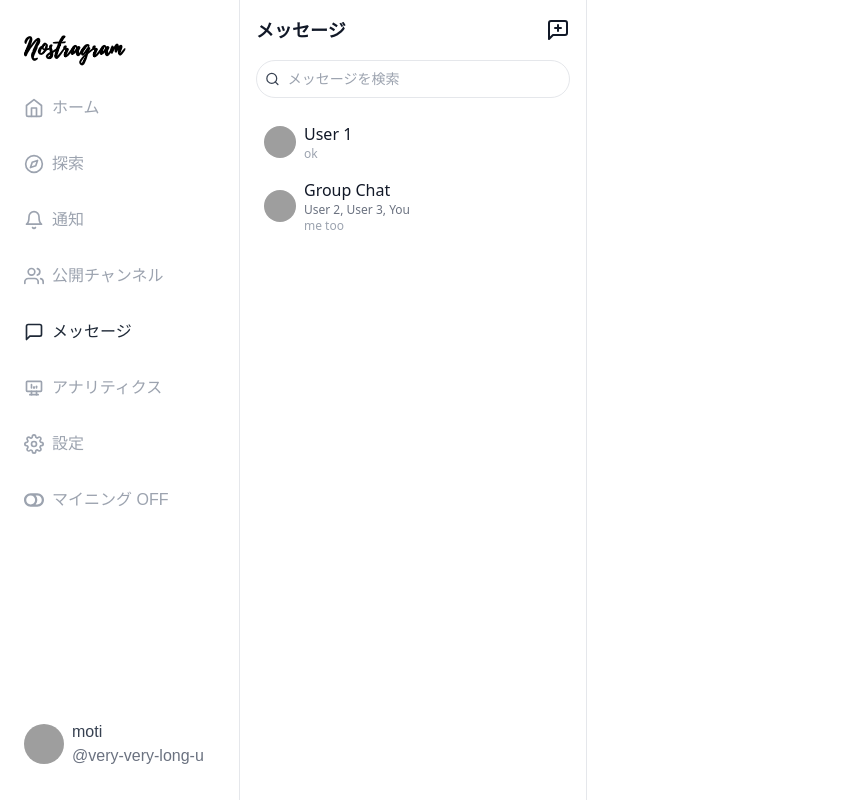
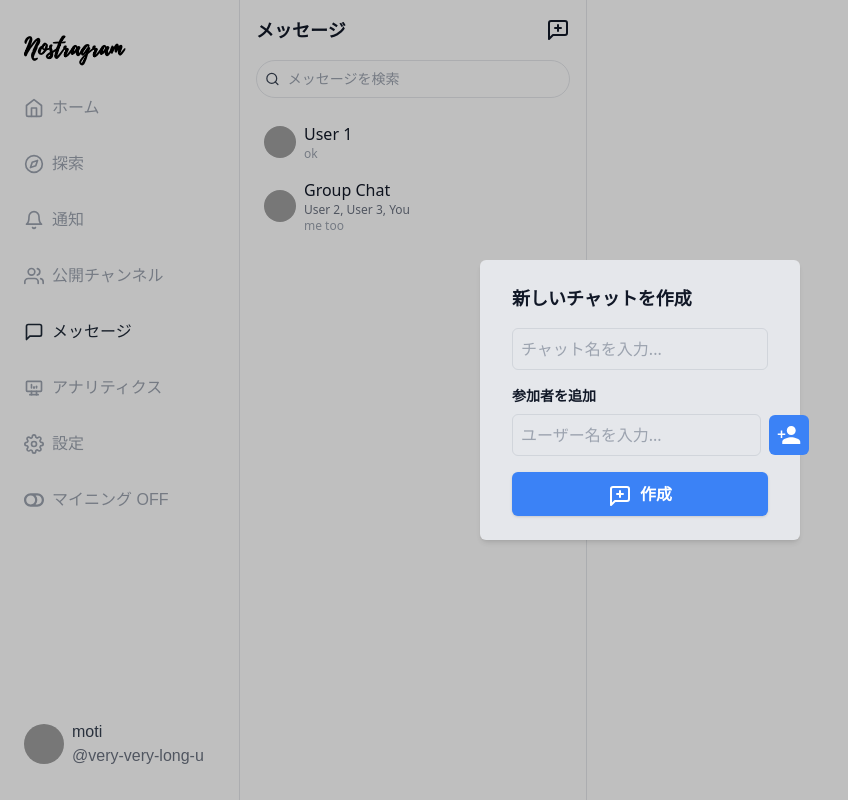
Before and after one commit to motxx/nostr-webclient, a React (Create React App) app: page /message in a window 1280 px wide. Both pictures are taken after a click on the button 557 px from the left and 30 px from the top of the page. Shown: the whole page, without its empty margins (0-848 px from the left). Built offline with nearby package versions, Linux system fonts and the light colour scheme; grey boxes are pictures that could not be loaded; a web font is replaced by a local one.

Commit message:
feat(message): add create chat modal

```diff
--- /dev/null
+++ b/src/components/Message/MessageCreateChatModal.tsx
@@ -0,0 +1,97 @@
+import React, { useState } from 'react'
+import PrimaryButton from '../common/PrimaryButton'
+import { IoMdPersonAdd } from 'react-icons/io'
+import { LuMessageSquarePlus } from 'react-icons/lu'
+
+interface MessageCreateChatModalProps {
+  isOpen: boolean
+  onClose: () => void
+  onCreateChat: (chatName: string, participants: string[]) => void
+}
+
+const MessageCreateChatModal: React.FC<MessageCreateChatModalProps> = ({
+  isOpen,
+  onClose,
+  onCreateChat,
+}) => {
+  const [chatName, setChatName] = useState('')
+  const [participants, setParticipants] = useState<string[]>([])
+  const [participantInput, setParticipantInput] = useState('')
+
+  const handleBackgroundClick = (event: React.MouseEvent<HTMLDivElement>) => {
+    event.stopPropagation()
+    if (event.target === event.currentTarget) {
+      onClose()
+    }
+  }
+
+  const handleAddParticipant = () => {
+    if (participantInput.trim() && !participants.includes(participantInput)) {
+      setParticipants([...participants, participantInput])
+      setParticipantInput('')
+    }
+  }
+
+  const handleCreateChat = () => {
+    if (chatName.trim()) {
+      onCreateChat(chatName, participants)
+      setChatName('')
+      setParticipants([])
+      onClose()
+    }
+  }
+
+  if (!isOpen) return null
+
+  return (
+    <div
+      className="fixed inset-0 z-50 flex items-center justify-center bg-black bg-opacity-25"
+      onClick={handleBackgroundClick}
+    >
+      <div className="bg-gray-200 dark:bg-gray-800 px-8 py-6 rounded-md shadow-md w-80">
+        <h2 className="text-lg font-bold mb-4">新しいチャットを作成</h2>
+        <input
+          type="text"
+          className="w-full p-2 border border-gray-300 rounded-md focus:outline-none focus:ring-2 focus:ring-blue-500 bg-transparent mb-4"
+          placeholder="チャット名を入力..."
+          value={chatName}
+          onChange={(e) => setChatName(e.target.value)}
+        />
+        <div className="mb-4">
+          <h3 className="text-sm font-bold mb-2">参加者を追加</h3>
+          <div className="flex items-center">
+            <input
+              type="text"
+              className="flex-grow p-2 border border-gray-300 rounded-md focus:outline-none focus:ring-2 focus:ring-blue-500 bg-transparent mr-2"
+              placeholder="ユーザー名を入力..."
+              value={participantInput}
+              onChange={(e) => setParticipantInput(e.target.value)}
+            />
+            <button onClick={handleAddParticipant}>
+              <IoMdPersonAdd className="text-2xl text-white bg-blue-500 rounded-md p-2 h-10 w-10" />
+            </button>
+          </div>
+          <ul className="mt-2">
+            {participants.map((participant, index) => (
+              <li
+                key={index}
+                className="text-gray-700 dark:text-gray-300 text-sm"
+              >
+                {participant}
+              </li>
+            ))}
+          </ul>
+        </div>
+        <PrimaryButton
+          className="w-full mt-2 px-4 py-2 rounded-md"
+          onClick={handleCreateChat}
+        >
+          <LuMessageSquarePlus className="mt-1 mr-2 text-2xl" />
+          作成
+        </PrimaryButton>
+      </div>
+    </div>
+  )
+}
+
+export default MessageCreateChatModal
--- a/src/pages/MessagePage.tsx
+++ b/src/pages/MessagePage.tsx
@@ -1,15 +1,17 @@
 import React, { useState } from 'react'
 import { FiSearch } from 'react-icons/fi'
+import { LuMessageSquarePlus } from 'react-icons/lu'
 import MessageConversation from '../components/Message/MessageConversation'
+import MessageCreateChatModal from '../components/Message/MessageCreateChatModal'
 import { mockConversations } from '../data/dummy-message-conversations'
 import { MessageConversationType } from '../global/types'
-import { LuMessageSquarePlus } from 'react-icons/lu'
 
 const MessagePage: React.FC = () => {
   const [selectedConversation, setSelectedConversation] =
     useState<MessageConversationType | null>(null)
   const [searchTerm, setSearchTerm] = useState('')
   const [conversations, setConversations] = useState(mockConversations)
+  const [isModalOpen, setIsModalOpen] = useState(false)
 
   const handleSelectConversation = (conversationId: string) => {
     const conversation = conversations.find(
@@ -44,6 +46,17 @@ const MessagePage: React.FC = () => {
     setSearchTerm(event.target.value)
   }
 
+  const handleCreateChat = (chatName: string, participants: string[]) => {
+    const newChat = {
+      id: String(conversations.length + 1),
+      name: chatName,
+      avatar: 'https://randomuser.me/api/portraits/women/8.jpg',
+      members: participants,
+      messages: [],
+    }
+    setConversations([...conversations, newChat])
+  }
+
   const filteredConversations = conversations.filter(
     (conversation) =>
       conversation.name.toLowerCase().includes(searchTerm.toLowerCase()) ||
@@ -58,7 +71,7 @@ const MessagePage: React.FC = () => {
         <div className="p-4">
           <div className="flex items-center mb-4">
             <h1 className="text-lg font-bold">メッセージ</h1>
-            <button className="ml-auto">
+            <button className="ml-auto" onClick={() => setIsModalOpen(true)}>
               <LuMessageSquarePlus className="text-2xl hover:text-blue-500 transition" />
             </button>
           </div>
@@ -115,6 +128,11 @@ const MessagePage: React.FC = () => {
           <></>
         )}
       </div>
+      <MessageCreateChatModal
+        isOpen={isModalOpen}
+        onClose={() => setIsModalOpen(false)}
+        onCreateChat={handleCreateChat}
+      />
     </div>
   )
 }
```
